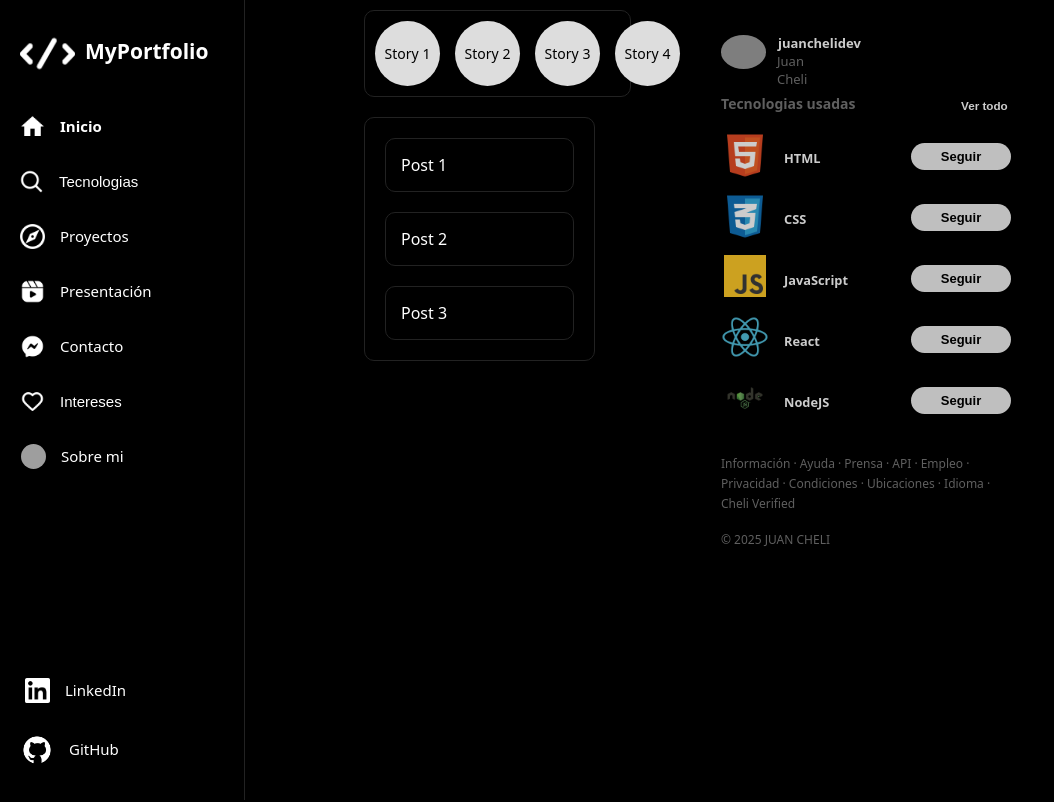
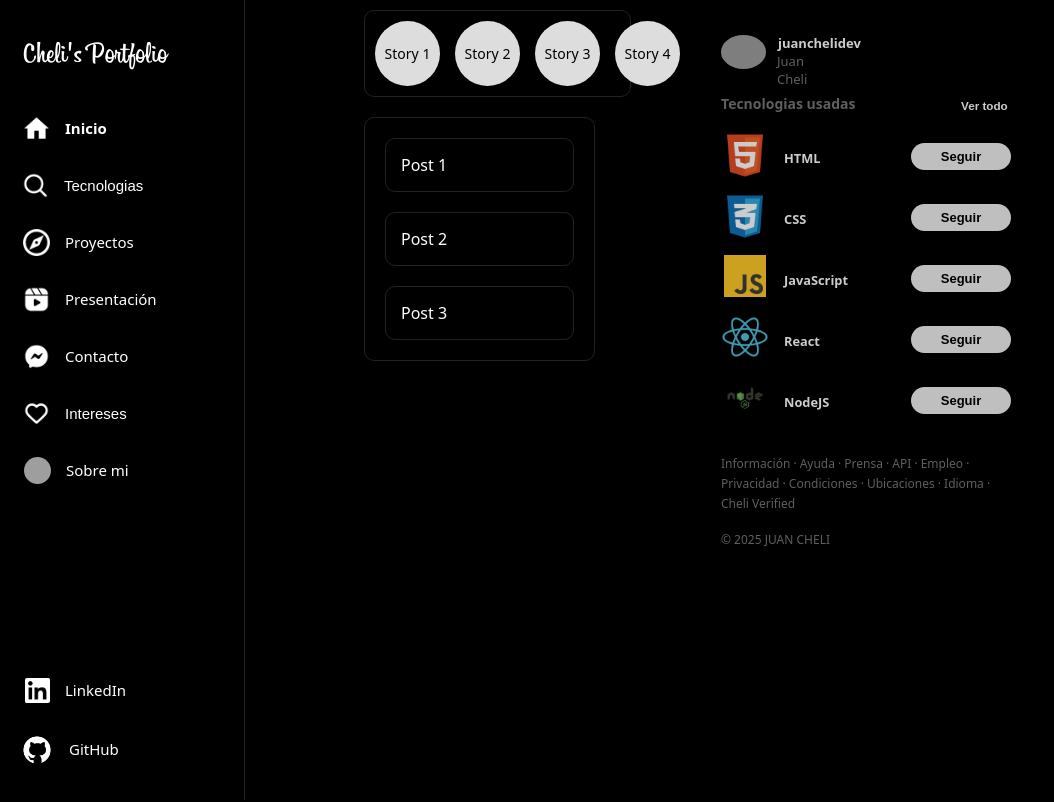
Before and after one commit to JuanCheli/portfolio, a React (Vite) app in the folder front/: page / in a window 1280 px wide. Shown: the top 802 px of the page, without its empty margins (0-1054 px from the left). Built offline with nearby package versions, Linux system fonts and the light colour scheme; grey boxes are pictures that could not be loaded.

Commit message:
More nav styles modifications, including new font added to the title

```diff
--- a/front/src/components/menu/Menu.jsx
+++ b/front/src/components/menu/Menu.jsx
@@ -12,7 +12,7 @@ export function Menu() {
               src="\src\media\icon.png"
               alt="Coding icon </>"
             ></img>
-            <span className="main-span">MyPortfolio</span>
+            <span className="main-span">Cheli&apos;s Portfolio</span>
           </NavLink>
         </li>
         <li>
--- a/front/src/styles/menu-styles.css
+++ b/front/src/styles/menu-styles.css
@@ -1,3 +1,8 @@
+@font-face {
+    font-family: 'Billabong';
+    src: url('../fonts/FontsFree-Net-Billabong.ttf') format('truetype');
+  }
+
 /* MENU STYLES */
 
 .navbar {
@@ -20,18 +25,18 @@
 .principal-bar {
     display: inline-flex;
     flex-direction: column;
-    gap: 5px;
+    gap: 7px;
 }
 
 .principal-bar li {
-    margin-left: -20px;
+    margin-left: -17px;
     height: 50px;
 }
 
 
 .principal-bar .icon {
-    width: 25px;
-    height: 25px;
+    width: 27px;
+    height: 27px;
     align-items: left;
     transition: all 0.3s ease-in-out; /* Transición en tamaño y posición */
 }
@@ -39,12 +44,11 @@
 .principal-bar .main-li {
     margin-bottom: 30px;
     width: 100%;
+    text-decoration: none;
 }
 
 .principal-bar .icon.main-icon {
-    width: 55px;
-    height: 55px;
-    margin-bottom: -25px;
+    display: none;
     transition: width 0.3s ease-in-out, height 0.3s ease-in-out;
 }
 
@@ -139,11 +143,12 @@
 }
 
 .principal-bar .main-span {
-    font-size: 21px;
-    font-weight: bold;
-    margin-left: 10px;
-    margin-bottom:-20px;
-    text-align: left;
+    font-size: 30px;
+    font-weight: 100;
+    margin-left: 0px;
+    margin-bottom:-30px;
+    font-family: Billabong;
+
 }
 
 
@@ -153,6 +158,7 @@
     border-radius: 8px;
     margin-left: -20px;
     width: 100%;
+
 }
 
 /* Hover Effect for Navbar Options */
@@ -161,14 +167,20 @@
     background-color: rgba(255, 255, 255, 0.1);
     border-radius: 10px;
     cursor: pointer;
-    width: 87%;
     transition: background-color 0.3s ease-in-out;
 }
 
 .principal-bar li:not(.main-li):hover {
+    padding-left: 10px;
+    margin-left: -27px;
     width: 100%;
 }
 
+.secondary-bar li:hover {
+    width: 87%;
+    padding-left: 25px;
+    margin-left: -30px;
+}
 
 /* Responsive Nav */
 @media (max-width: 1264px) {
@@ -188,6 +200,7 @@
 
     .secondary-bar {
         gap: 30px;
+        margin-bottom: 33px;
     }
 
     .secondary-bar li {
@@ -195,33 +208,38 @@
         margin-left: -10px;
     }
     .principal-bar .icon.main-icon {
-        margin-left: -5px;
-        width: 40px;
-        height: 40px;
+        display: flex;
+        margin-left: -3px;
+        width: 35px;
+        height: 35px;
     }
 
     .secondary-bar .icon.linkedin-icon {
         margin-left: -5px;
-        margin-top: 10px;
+        top: 4px;
     }
 
     .secondary-bar .icon.github-icon {
         margin-left: -10px;
-        margin-top: 5px;
+        margin-top: 6px;
         top: 0px;
     }
 
     /* Hover Effect for Mobile */
-    .principal-bar li:not(.main-li):hover,
-    .secondary-bar li:hover {
+
+    .principal-bar li:not(.main-li):hover {
+        padding: 0px 5px 0px 10px;
+        margin-left: -27px;
+    }
+
+
+    .secondary-bar li:hover{
         padding: 0px 15px;
         margin-left: -32px;
-    }
-    .secondary-bar li:hover{
-        width: 15px;
-        height: 40px;
+        width: 17px;
+        height: 50px;
         margin-left: -25px;
-        margin-bottom: -10px;
+        margin-bottom: -20px;
     }
 
 }
```
Also changed, not shown: front/src/fonts/FontsFree-Net-Billabong.ttf (added), front/src/index.css (line endings or trailing spaces).
